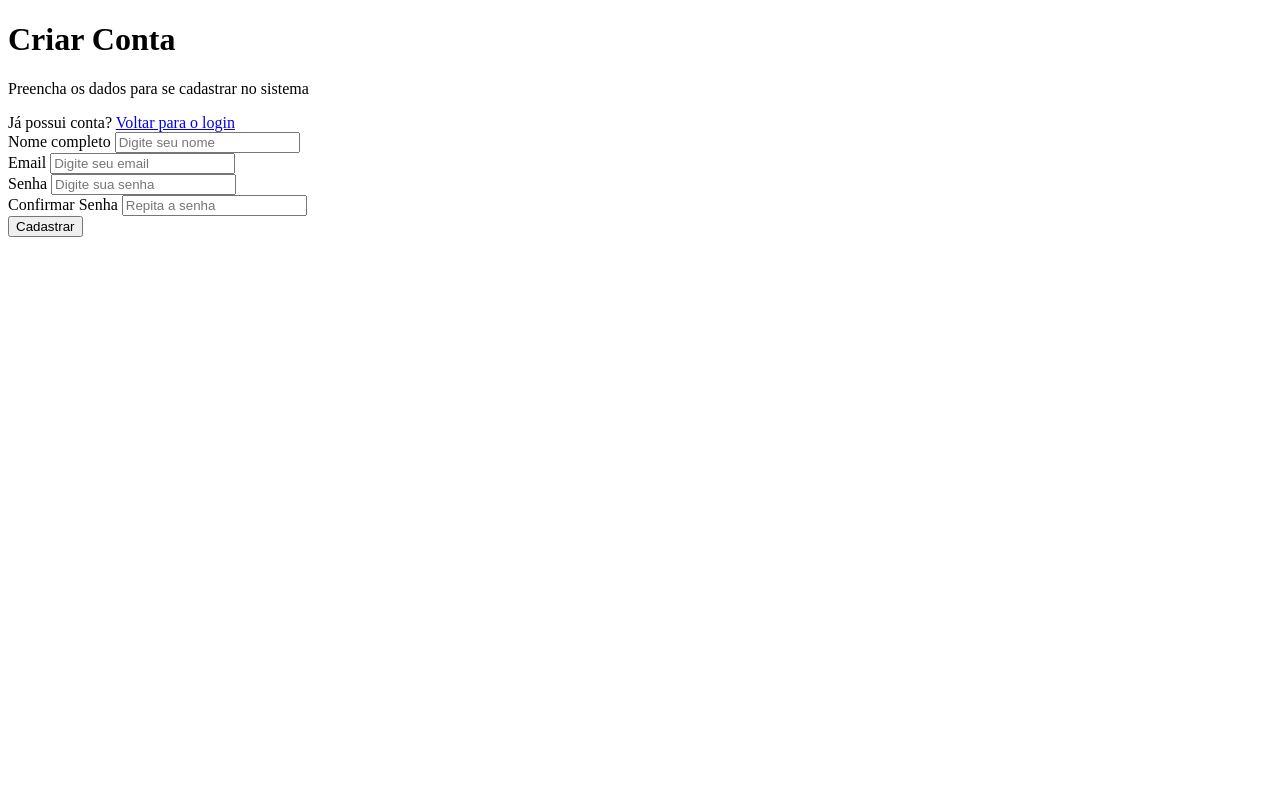
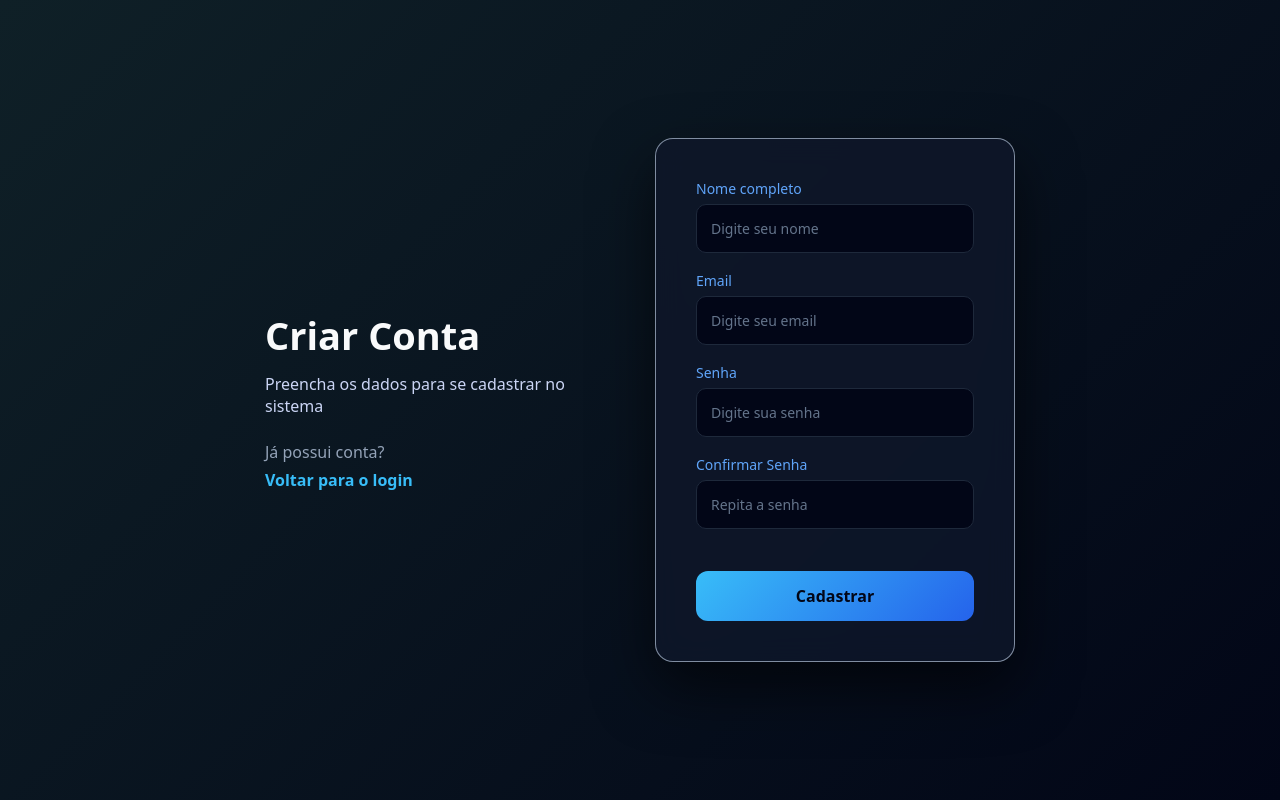
Before and after one commit to CarlosDuarteti/Projeto_Login_System, a plain HTML site: page frontend/register.html in a window 1280 px wide. Drawn offline with Linux system fonts and the light colour scheme; a web font is replaced by a local one.

Commit message:
Subindo o arquivo style da página de registro.

```diff
--- /dev/null
+++ b/frontend/CSS/style_register.css
@@ -0,0 +1,115 @@
+*{
+    margin: 0;
+    padding: 0;
+    box-sizing: border-box;
+    font-family: "Vampiro One", system-ui;
+}
+
+body{
+    height: 100vh;
+    margin: 0;
+    background: linear-gradient(135deg, #0f2027, #020617);
+    display: flex;
+    justify-content: center;
+    align-items: center;
+    color: #ffff;
+}
+
+.register-wrapper{
+    display: flex;
+    gap: 70px;
+    align-items: center;
+}
+
+.register_info{
+    max-width: 320px;
+}
+
+.register_info h1{
+    font-size: 38px;
+    margin-bottom: 12px;
+    color: #f9fafb;
+}
+
+.register_info p{
+    font-size: 16px;
+    margin-bottom: 24px;
+    color: #cbd5f5;
+}
+
+.register_info span{
+    display: block;
+    margin-bottom: 6px;
+    color: #94a3b8;
+}
+
+.register_info a{
+    color: #38bdf8;
+    text-decoration: none;
+    font-weight: 600;
+}
+
+.register_info a:hover{
+    text-decoration: underline;
+}
+
+.register-card{
+    background: rgba(15, 23, 42, 0.85);
+    backdrop-filter: blur(14px);
+    padding: 40px;
+    border-radius: 18px;
+    width: 360px;
+    box-shadow: 0 25px 60px rgba(0, 0, 0, 0.6);
+    border: 1px solid rgba(148, 163, 184, 0.85);
+}
+
+.input-group{
+    display: flex;
+    flex-direction: column;
+    margin-bottom: 18px;
+}
+
+.input-group label{
+    font-size: 14px;
+    margin-bottom: 6px;
+    color: #60a5fa;
+}
+
+.input-group input{
+    padding: 14px;
+    border-radius: 10px;
+    border: 1px solid #1e293b;
+    background-color: #020617;
+    color: #f1f5f9;
+    font-size: 14px;
+    outline: none;
+    transition: border-color 0.3s, box-shadow 0.3s;
+}
+
+.input-group input::placeholder{
+    color: #64748b;
+}
+
+.input-group input:focus{
+    border-color: #38bdf8;
+    box-shadow: 0 0 0 2px rgba(56, 189, 248, 0.3);
+}
+
+button{
+    margin-top: 24px;
+    width: 100%;
+    padding: 14px;
+    border: none;
+    border-radius: 12px;
+    background: linear-gradient(135deg, #38bdf8, #2563eb);
+    color: #020617;
+    font-weight: 700;
+    font-size: 16px;
+    cursor: pointer;
+    transition: transform 0.2s, box-shadow 0.2s;
+}
+
+button:hover{
+    transform: translateY(-2px);
+    box-shadow: 0 12px 25px rgba(37, 99, 235, 0.5);
+}
--- a/frontend/register.html
+++ b/frontend/register.html
@@ -4,6 +4,8 @@
     <meta charset="UTF-8">
     <meta name="viewport" content="width=device-width, initial-scale=1.0">
     <title>Criar Conta</title>
+    <link rel="stylesheet" href="./CSS/style_register.css">
+    <link href="https://fonts.googleapis.com/css2?family=Vampiro+One&display=swap" rel="stylesheet">
 </head>
 <body>
     <!-- lado esquerdo -->
```
